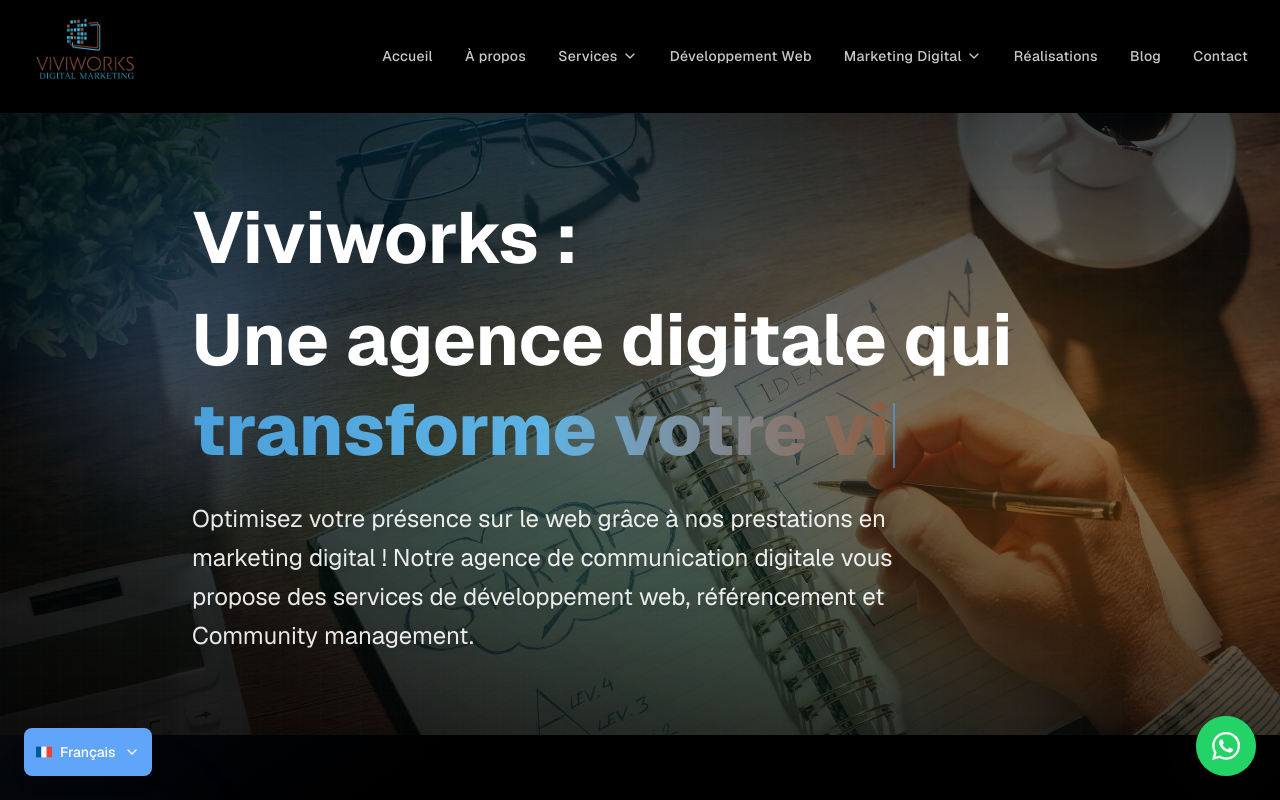
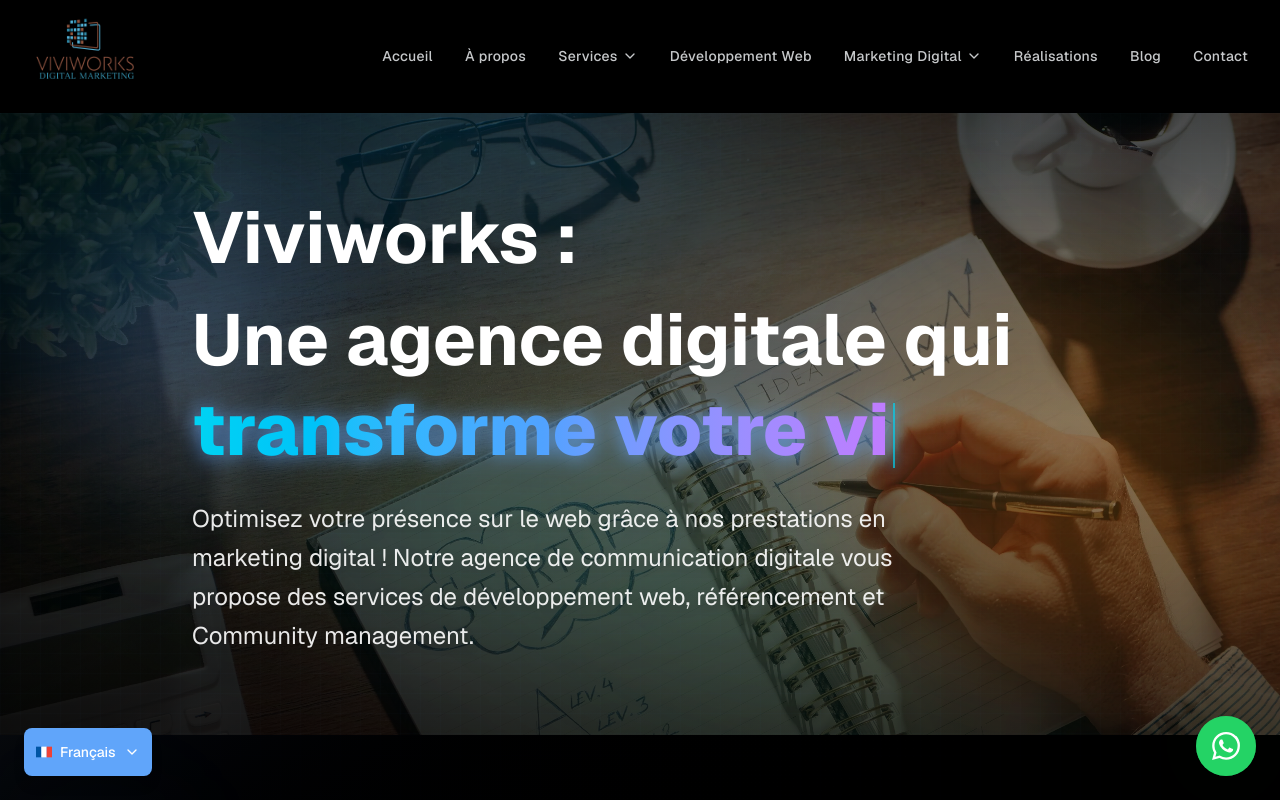
Before and after one commit to viviworksvivi-ui/VIVIV, a Next.js app: page / in a window 1280 px wide. Shown: the top 800 px of the page. Built offline with nearby package versions, Linux system fonts and the light colour scheme.

Commit message:
Improve animated text visibility on hero section with brighter colors and glow effect

```diff
--- a/components/dynamic-hero-text.tsx
+++ b/components/dynamic-hero-text.tsx
@@ -67,9 +67,9 @@ export function DynamicHeroText({ language = "fr" }: DynamicHeroTextProps) {
             {language === "fr" ? "Une agence digitale qui " : "A digital agency that "}
           </span>
           <span className="relative block sm:inline-block align-bottom min-h-[1.2em] sm:min-w-[200px] md:min-w-[300px] lg:min-w-[450px]">
-            <span className="bg-gradient-to-r from-[#4a9fd9] via-[#5eb3e4] to-[#8b5a3c] bg-clip-text text-transparent font-extrabold">
+            <span className="bg-gradient-to-r from-cyan-400 via-blue-400 to-purple-400 bg-clip-text text-transparent font-extrabold drop-shadow-[0_2px_10px_rgba(96,165,250,0.8)]">
               {displayText}
-              <span className="inline-block w-0.5 h-[0.9em] bg-[#4a9fd9] animate-pulse ml-1 align-middle"></span>
+              <span className="inline-block w-0.5 h-[0.9em] bg-cyan-400 animate-pulse ml-1 align-middle shadow-[0_0_10px_rgba(34,211,238,0.8)]"></span>
             </span>
           </span>
         </span>
```
